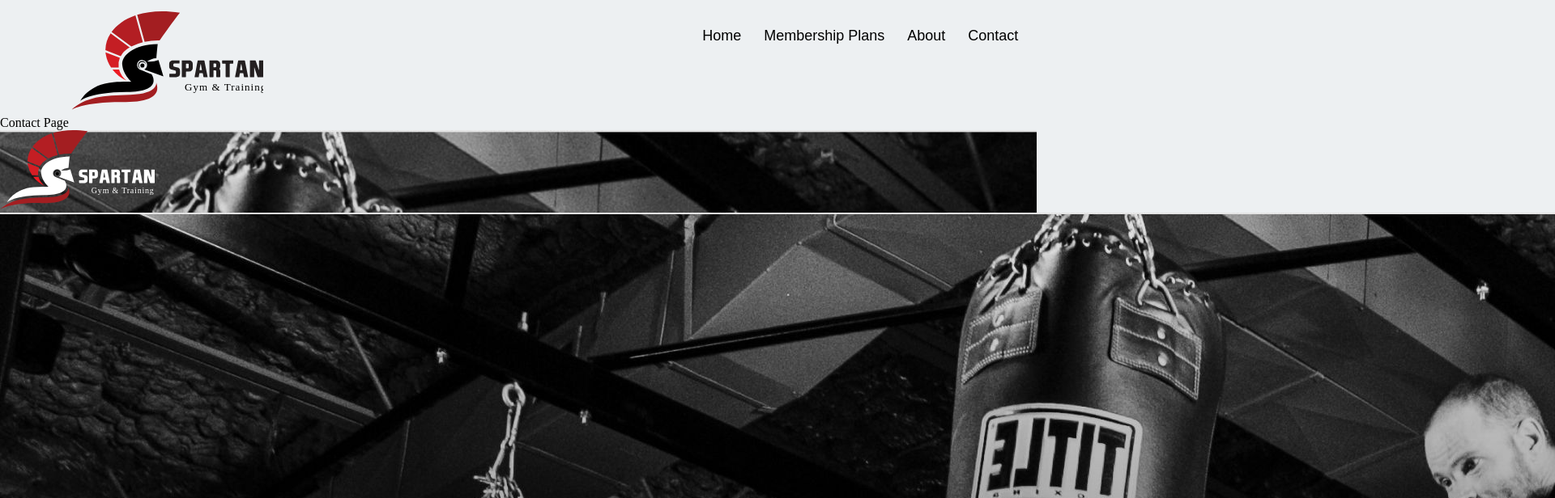
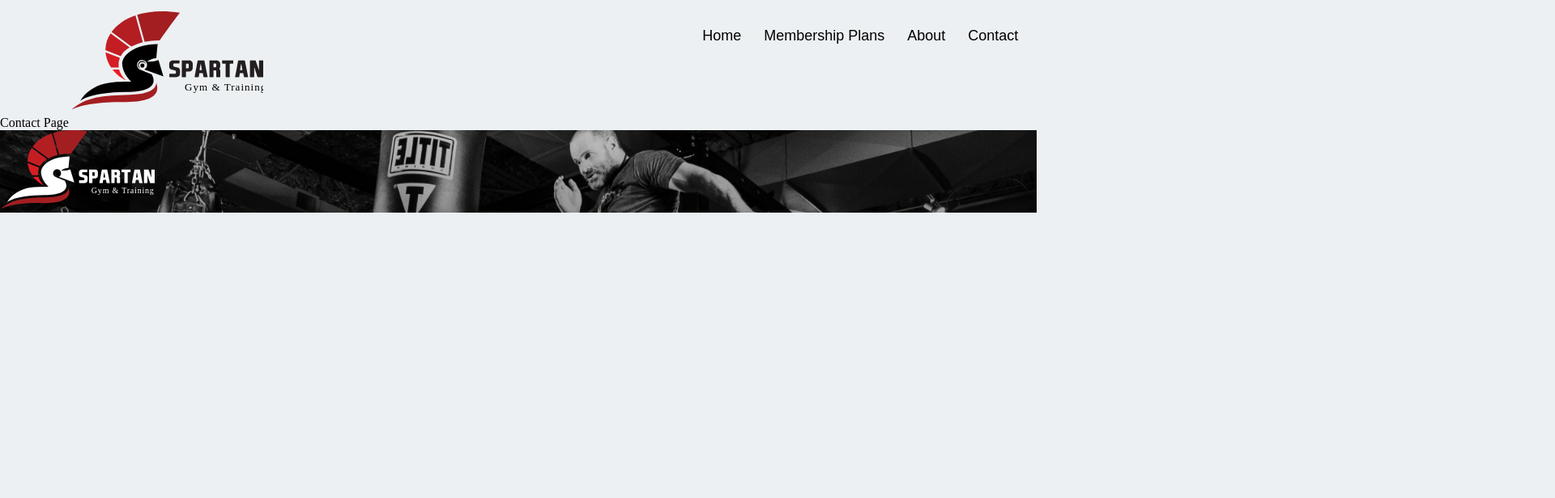
Before and after one commit to AlexandriaLindsay/gym-app, a React (Create React App) app: page /contact in a window 1280 px wide. Shown: the top 616 px of the page at 81% size, 1920 px wide, since content can reach past the window. Built offline with nearby package versions, Linux system fonts and the light colour scheme; a web font is replaced by a local one.

Commit message:
09/22/2021

```diff
--- a/package.json
+++ b/package.json
@@ -3,6 +3,8 @@
   "version": "0.1.0",
   "private": true,
   "dependencies": {
+    "@apollo/client": "^3.4.13",
+    "@apollo/react-hooks": "^4.0.0",
     "@testing-library/jest-dom": "^5.11.4",
     "@testing-library/react": "^11.1.0",
     "@testing-library/user-event": "^12.1.10",
--- a/src/App.js
+++ b/src/App.js
@@ -3,7 +3,7 @@ import React from 'react';
 import ApolloClient from 'apollo-boost';
 import { ApolloProvider } from 'react-apollo';
 import Header from './components/layout/partials/Header';
-import { BrowserRouter as Router, Switch, Route } from 'react-router-dom';
+import { BrowserRouter, Route } from 'react-router-dom'
 import './assets/css/App.css';
 import Home from './components/views/Home.js';
 import MenuModal from './components/elements/MenuModal';
@@ -13,7 +13,7 @@ import About from './components/views/About';
 import Contact from './components/views/Contact';
 // import $ from 'jquery';
 
-const client = new ApolloClient({ uri: 'https://diamondconstruction.ca/graphql' });
+const client = new ApolloClient({ uri: 'https://charlie.staging.prufs.ca/graphql' });
 
 function App() {
 
@@ -21,22 +21,20 @@ function App() {
   return (
     <>
       <ApolloProvider client={client}>
-        <Router>
+        <BrowserRouter>
           {/* HEADER */}
           <Header />
           {/* CONTENT */}
-          <Switch>
-            <Route exact path='/' component={Home}/>
-            <Route path='/about-us' component={About}/>
-            <Route path='/contact' component={Contact}/>
-          </Switch>
+          <Route exact path='/' component={Home}/>
+          <Route path='/about-us' component={About}/>
+          <Route path='/contact' component={Contact}/>
           {/* FOOTER */}
           <Footer />
           {/* MODAL MENU */}
           <MenuModal>
             <Nav />
           </MenuModal>
-        </Router>
+        </BrowserRouter>
       </ApolloProvider>
     </>
   );
--- a/src/assets/less/App.less
+++ b/src/assets/less/App.less
@@ -982,6 +982,7 @@ footer {
     background-size: cover;
     background-position: center;
     background-repeat: no-repeat;
+    padding: 100px 20px;
 }
 /**********************************
 * FOOTER
--- a/src/components/layout/partials/Footer.js
+++ b/src/components/layout/partials/Footer.js
@@ -1,6 +1,5 @@
 import React from 'react';
 import Image from '../../elements/Image';
-import footerImg from '../../../assets/images/kick-boxer.jpg';
 import Logo from '../../../assets/images/spartan-logo-white.svg';
 
 const Footer = ({
@@ -14,7 +13,6 @@ const Footer = ({
                 id='footer'
             >
                 <Image style={{ width: '191px' }} src={Logo} alt="Spartan Gym &amp; Training Centre Logo" />
-                <Image src={footerImg} alt="kickboxer" />
             </footer>
         </>
     );
--- a/src/components/views/Home.js
+++ b/src/components/views/Home.js
@@ -6,8 +6,8 @@ import Image from '../elements/Image'
 import { Link } from 'react-router-dom';
 import Section from '../layout/Section';
 import DoubleCol from '../layout/DoubleCol';
-// import { Query } from 'react-apollo'
-// import gql from 'graphql-tag'
+import { Query } from 'react-apollo'
+import gql from 'graphql-tag'
 // import { Link } from 'react-router-dom';
 
 /*****************************************
@@ -174,13 +174,12 @@ class Home extends Component {
 
                 </LayoutDefault>
 
-                {/* <Query query={gql`
+                { <Query query={gql`
                     {
                         pages {
                             edges {
                                 node {
-                                    title
-                                    slug
+                                    content
                                 }
                             }
                         }
@@ -200,8 +199,7 @@ class Home extends Component {
                                         data.pages.edges.map((page, key) => {
                                             return(
                                                 <div key={key}>
-                                                    <h2>{page.node.title}</h2>
-                                                    <Link to={page.node.slug}>Read More</Link>
+                                                    <h2>{page.node.content}</h2>
                                                 </div>
                                             )
                                         })
@@ -211,7 +209,7 @@ class Home extends Component {
                         }
                     }
 
-                </Query> */}
+                </Query>}
             </>
         );
     }
```
Also changed, not shown: 1 other file (tests, documents, lock files or other folders).
